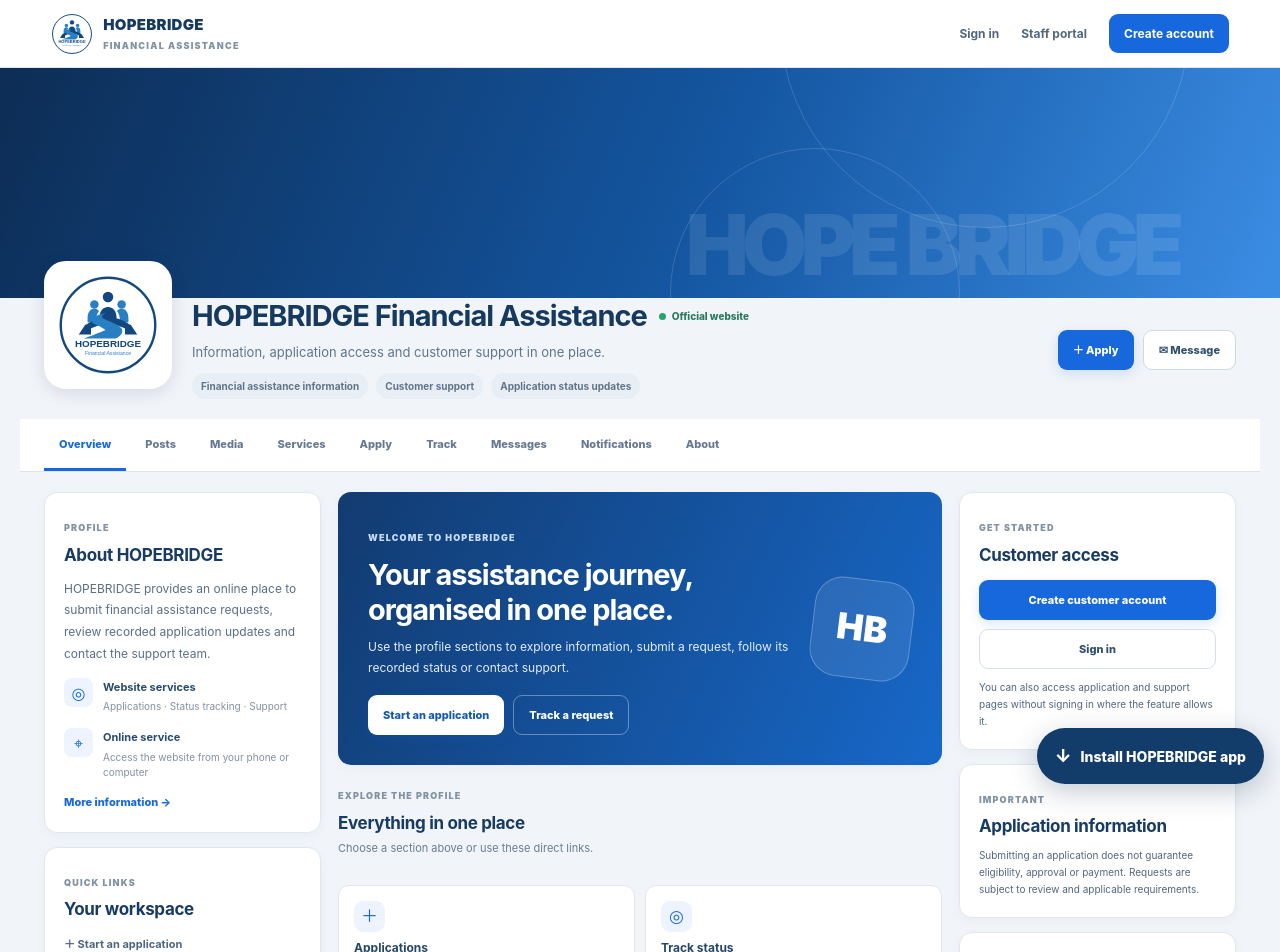
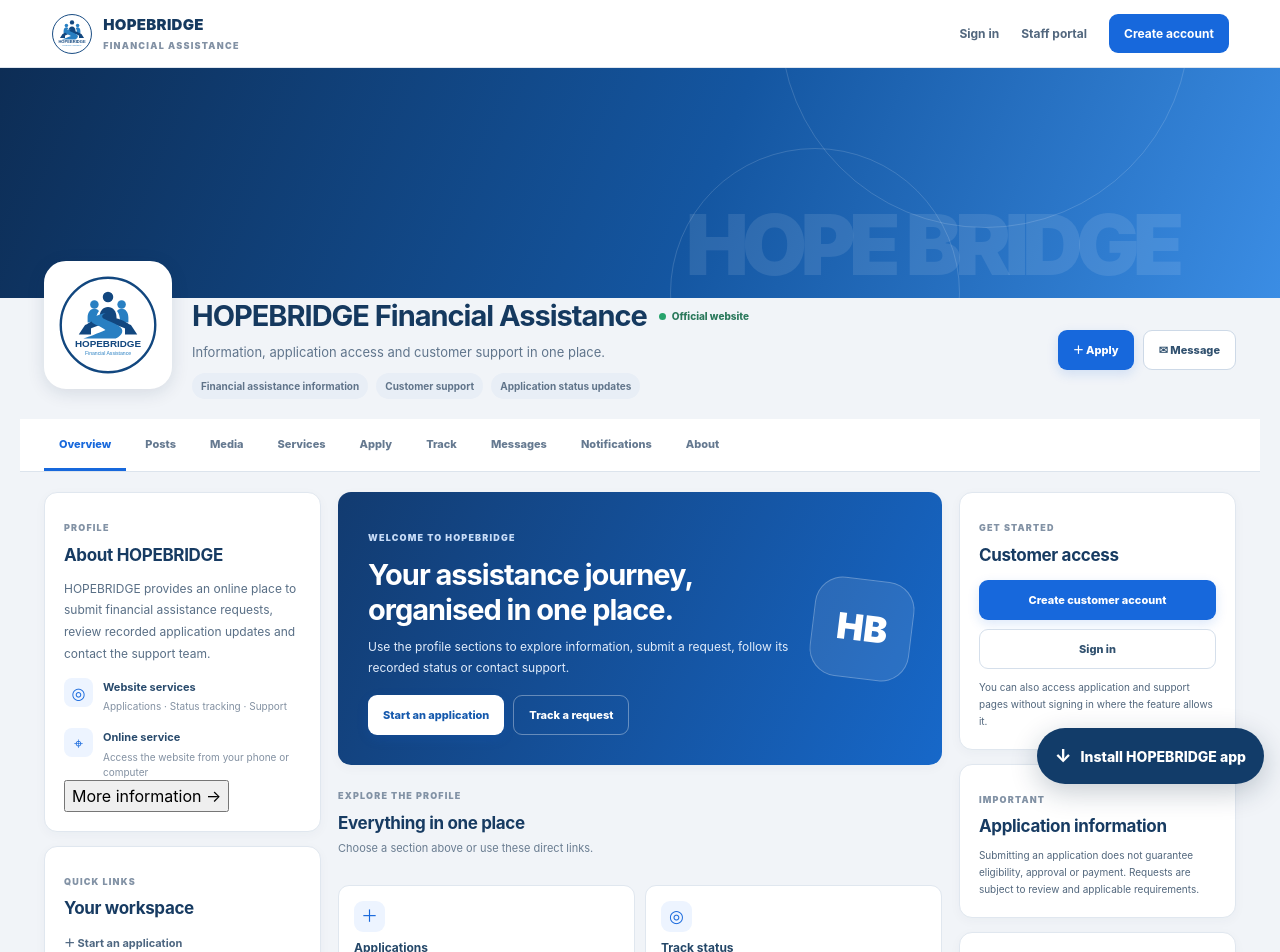
Before and after one commit to agentsarahmitchell56-code/USHopeBridge, a Next.js app: page / in a window 1280 px wide. Shown: the top 952 px of the page. Built offline with nearby package versions, Linux system fonts and the light colour scheme.

Commit message:
Keep profile About navigation within unified page

```diff
--- a/app/page.tsx
+++ b/app/page.tsx
@@ -64,7 +64,7 @@ export default function HomePage() {
             <p>HOPEBRIDGE provides an online place to submit financial assistance requests, review recorded application updates and contact the support team.</p>
             <div className="hb-profile-detail"><span>◎</span><div><strong>Website services</strong><small>Applications · Status tracking · Support</small></div></div>
             <div className="hb-profile-detail"><span>⌖</span><div><strong>Online service</strong><small>Access the website from your phone or computer</small></div></div>
-            <Link href="/about" className="hb-profile-text-link">More information →</Link>
+            <button type="button" className="hb-profile-inline-button" onClick={() => setActiveTab("About")}>More information →</button>
           </section>
           <section className="hb-profile-card hb-profile-shortcuts">
             <SectionTitle eyebrow="QUICK LINKS" title="Your workspace" />
```
